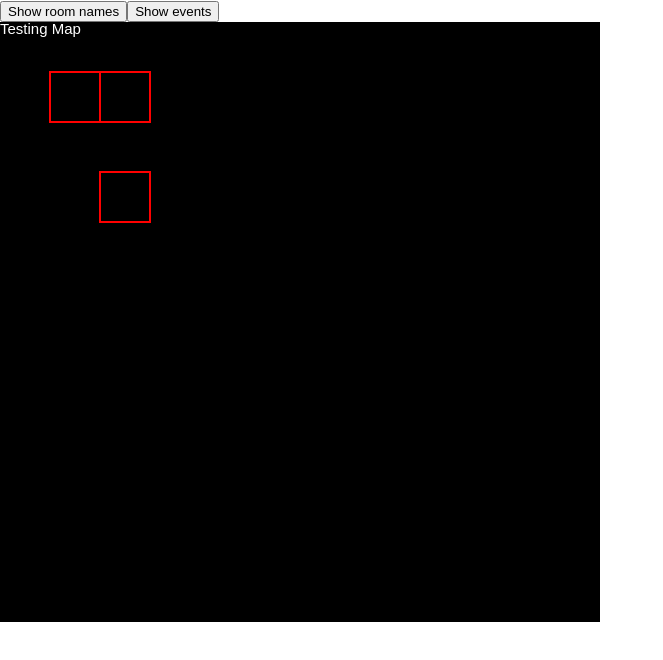
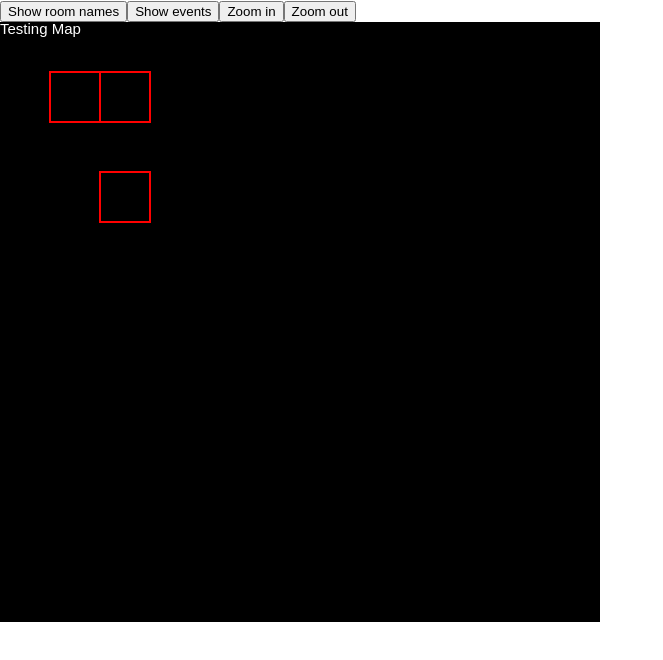
Before and after one commit to lunfardo/floormap-demo, a React (Create React App) app: page / in a window 1280 px wide. Shown: the top 660 px of the page, without its empty margins (0-663 px from the left). Built offline with nearby package versions, Linux system fonts and the light colour scheme.

Commit message:
zoom buttons

```diff
--- a/src/App.tsx
+++ b/src/App.tsx
@@ -5,6 +5,7 @@ import Floormap from "./components/pages/Floormap";
 function App() {
   const [isAnnotationOn, setIsAnnotationOn] = useState(false);
   const [isShowingEvents, setIsShowingEvents] = useState(false);
+  const [scale, setScale] = useState(1);
 
   return (
     <>
@@ -14,11 +15,14 @@ function App() {
       <button onClick={() => setIsShowingEvents(!isShowingEvents)}>
         Show events
       </button>
+      <button onClick={() => setScale(scale + 0.1)}>Zoom in</button>
+      <button onClick={() => setScale(scale - 0.1)}>Zoom out</button>
       <div
         className="App"
         style={{ height: "600px", width: "600px", background: "black" }}
       >
         <Floormap
+          scale={scale}
           isAnnotationOn={isAnnotationOn}
           isShowingEvents={isShowingEvents}
         />
--- a/src/components/pages/Floormap.tsx
+++ b/src/components/pages/Floormap.tsx
@@ -8,18 +8,20 @@ import EventList from "../organisms/EventList";
 type FloormapProps = {
   isAnnotationOn: boolean;
   isShowingEvents: boolean;
+  scale: number;
 };
 
 const Floormap: React.FC<FloormapProps> = ({
   isAnnotationOn,
   isShowingEvents,
+  scale,
 }) => {
   const [rooms] = useRooms();
   const [selectedRoomKey, setSelectedRoom] = useState<null | string>(null);
   const [events] = useEvents(selectedRoomKey);
   return (
     <>
-      <Stage width={600} height={600}>
+      <Stage scaleX={scale} scaleY={scale} width={600} height={600}>
         <Layer>
           <Text text="Testing Map" fontSize={15} fill="white" />
 
```
